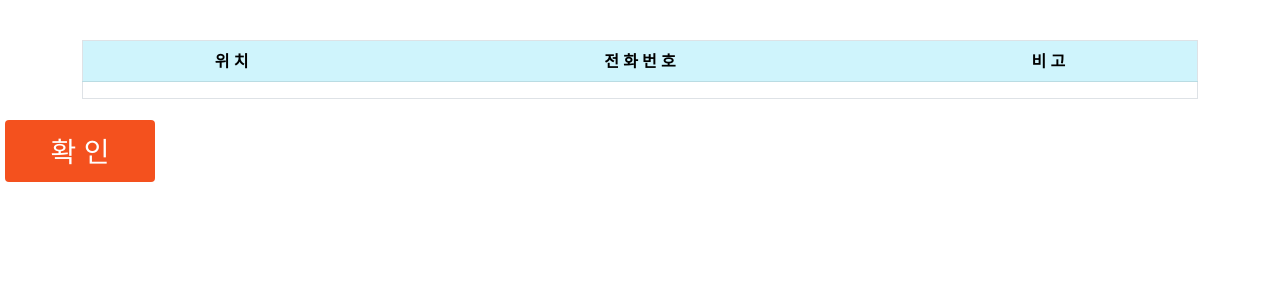
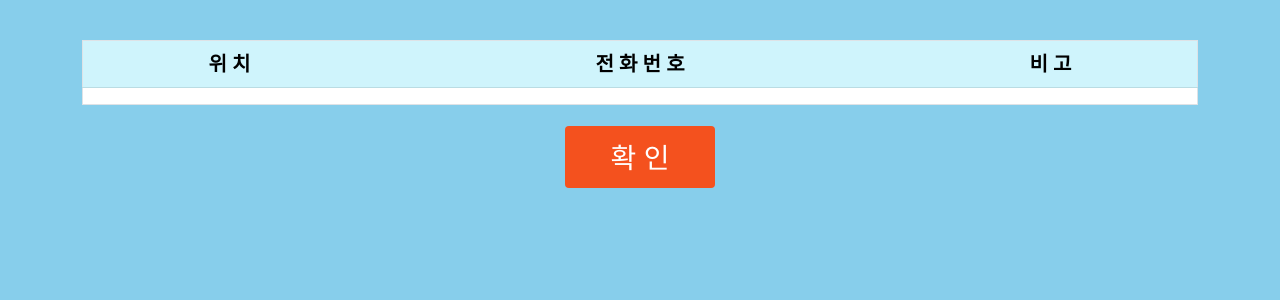
Before and after one commit to Hoil2/SignLangDjango, a Django app: template blog/templates/blog/officeInfo.html in a window 1280 px wide. Shown: the top 300 px of the page. Run offline with Django 3.2, Linux system fonts and the light colour scheme; the template is opened without the code that fills it, so the values that code supplies are empty.

Commit message:
CSS 개선, officeInfo.js(사무실 이미지 추가)

```diff
--- a/blog/static/css/style.css
+++ b/blog/static/css/style.css
@@ -3,12 +3,20 @@
   text-align: center;
 }
 
-
-div.right {
-  position: absolute; right: 350px;
+.office_body {
+  background-color: skyblue;
+  text-align: center;
 }
 
-div #results {
+div {
+  text-align: center;
+}
+div.right {
+  position: absolute;
+  right: 350px;
+}
+
+#results {
   background-color: white;
   width: 960px;
   position: relative;
@@ -23,31 +31,31 @@
   text-align: center;
 }
 
+.table-info {
+  font-size: 20px;
+}
+
+#table-contents {
+  background-color: white;
+  font-size: 18px;
+  font-weight: bold;
+}
+
 div #div_language {
   visibility: hidden;
 }
-/*
-#div_btn button {
-  font-size: 18px;
-  border: 1px solid skyblue;
-  background-color: skyblue;
-  color: white;
-  padding: 5px;
+
+#map {
+  bottom: 10px;
 }
 
-#div_btn button:hover {
-  color: skyblue;
-  background-color: white;
-}
-*/
-
-.button {
+.btn_ok {
   display: inline-block;
   border-radius: 4px;
   background-color: #f4511e;
   border: none;
-  color: #ffffff;
-  text-align: center;
+  color: white;
+  vertical-align: middle;
   font-size: 28px;
   padding: 10px;
   width: 150px;
@@ -56,14 +64,14 @@
   margin: 5px;
 }
 
-.button span {
+.btn_ok span {
   cursor: pointer;
   display: inline-block;
   position: relative;
   transition: 0.5s;
 }
 
-.button span:after {
+.btn_ok span:after {
   content: "\00bb";
   position: absolute;
   opacity: 0;
@@ -72,11 +80,11 @@
   transition: 0.5s;
 }
 
-.button:hover span {
+.btn_ok:hover span {
   padding-right: 25px;
 }
 
-.button:hover span:after {
+.btn_ok:hover span:after {
   opacity: 1;
   right: 0;
 }
--- a/blog/static/js/mapPopup.js
+++ b/blog/static/js/mapPopup.js
@@ -14,8 +14,8 @@
             info = "Game";
         else if(check(words, "IT과"))
             info = "IT";
-        else if(check(words, "간호과"))
-            info = "Nur";
+        else if(check(words, "영상과"))
+            info = "Vid";
         else {
             return;
         }
--- /dev/null
+++ b/blog/static/js/officeInfo.js
@@ -0,0 +1,32 @@
+function initInfo() {
+    var info = urlToParam(window.location.href);
+    var loc = "";
+    var tel = "";
+    var bigo = "";
+    var img = "";
+
+    if(info == "CS") {
+        document.write("<img width=700 height=400 src=\'/blog/static/img/3floor.jpg'>");
+    }
+    else if (info == "IC") {
+        document.write("<img width=700 height=400 src=\"/blog/static/img/3floor.jpg\">");
+    }
+    else if (info == "Game") {
+        document.write("<img width=700 height=400 src=\"/blog/static/img/3floor.jpg\">");
+    }
+    else if (info == "IT") {
+        document.write("<img width=700 height=400 src=\"/blog/static/img/3floor.jpg\">");
+    }
+    else if (info == "Vid") {
+        document.write("<img width=700 height=400 src=\"/blog/static/img/3floor.jpg\">");
+    }
+}
+
+function urlToParam(url) {
+    var start = url.indexOf("=")+1;
+    var end = url.length;
+    var result = url.substring(start, end);
+    return result;
+}
+
+initInfo();
--- a/blog/templates/blog/mapPopup.html
+++ b/blog/templates/blog/mapPopup.html
@@ -10,9 +10,8 @@
     <div id="map" style="width:100%; height: 85vh;"></div>
     <script async defer src="https://maps.googleapis.com/maps/api/js?key=AIzaSyCB-0PR2Am2Yp47T59CZkiCmdP2c3PHA58&callback=initMap&region=kr"></script>
     <script src="/blog/static/js/mapPopup.js"></script>
-    <br>
-    <div id="div_btn">
-    <button id = "btn_OK" onclick="window.close()">확 인</button>
+    <div>
+        <button class = "btn_ok" onclick="window.close()">확 인</button>
     </div>
 </body>
 </html>
--- a/blog/templates/blog/officeInfo.html
+++ b/blog/templates/blog/officeInfo.html
@@ -7,10 +7,10 @@
     <link href="https://cdn.jsdelivr.net/npm/bootstrap@5.1.1/dist/css/bootstrap.min.css" rel="stylesheet">
     <script src="https://cdn.jsdelivr.net/npm/bootstrap@5.1.1/dist/js/bootstrap.bundle.min.js"></script>
 </head>
-<body id = "body">
+<body class = "office_body">
     <!--<script src="/blog/static/js/mapPopup.js"></script>-->
+    <script src="/blog/static/js/officeInfo.js"></script>
     <br>
-
 
     <div class="container mt-3">
         <table class="table" border="1">
@@ -21,7 +21,7 @@
                   <td><strong>비 고</strong></td>
                 </tr>
 
-                <tr>
+                <tr id="table-contents">
                     <td>{{loc}}</td>
                     <td>{{num}}</td>
                     <td>{{note}}</td>
@@ -29,7 +29,8 @@
               </body>
         </table>
     </div>
-
-    <button class = "button" style="vertical-align:middle" onclick="window.close()"><span>확 인</span></button>
+    <div>
+      <button class = "btn_ok" onclick="window.close()"><span>확 인</span></button>
+    </div>
 </body>
 </html>
```
Also changed, not shown: blog/views.py (+4 -4 lines), blog/static/img/3floor.jpg (added), blog/static/img/IC.png (deleted).
